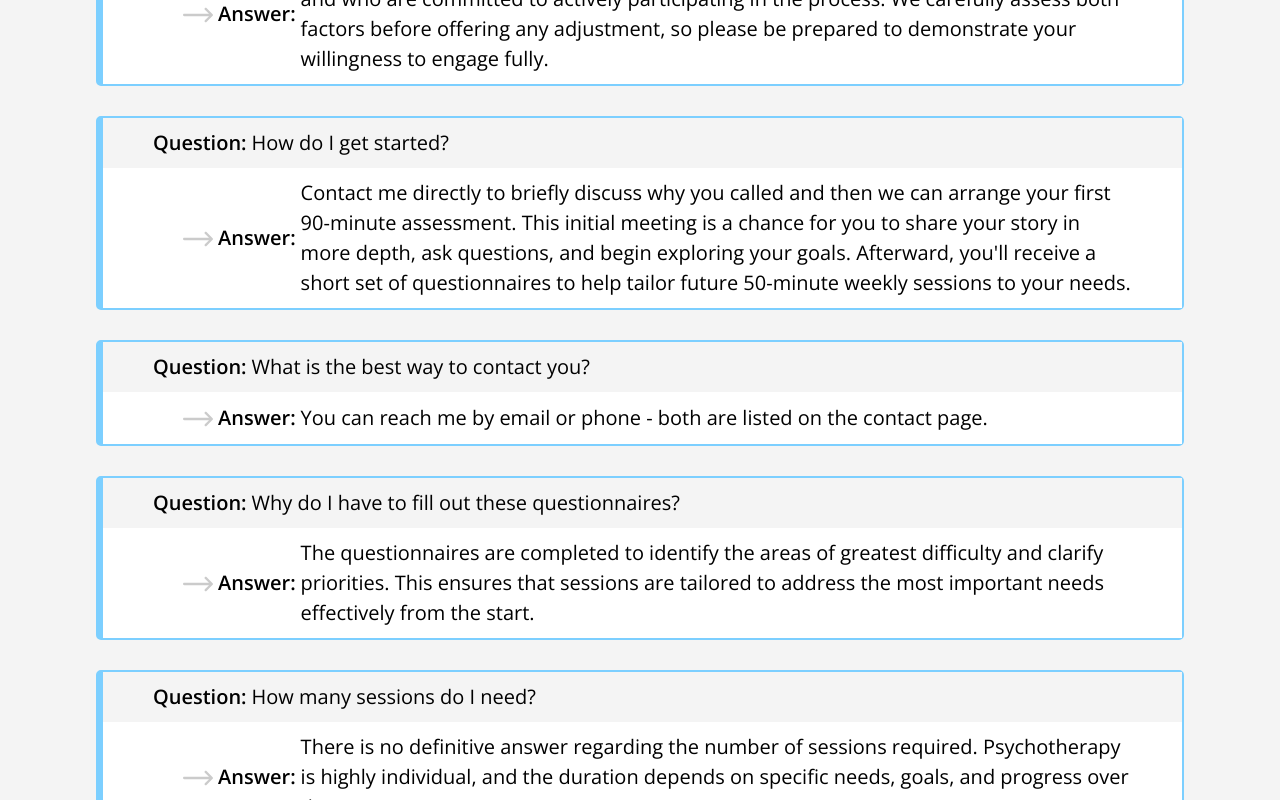
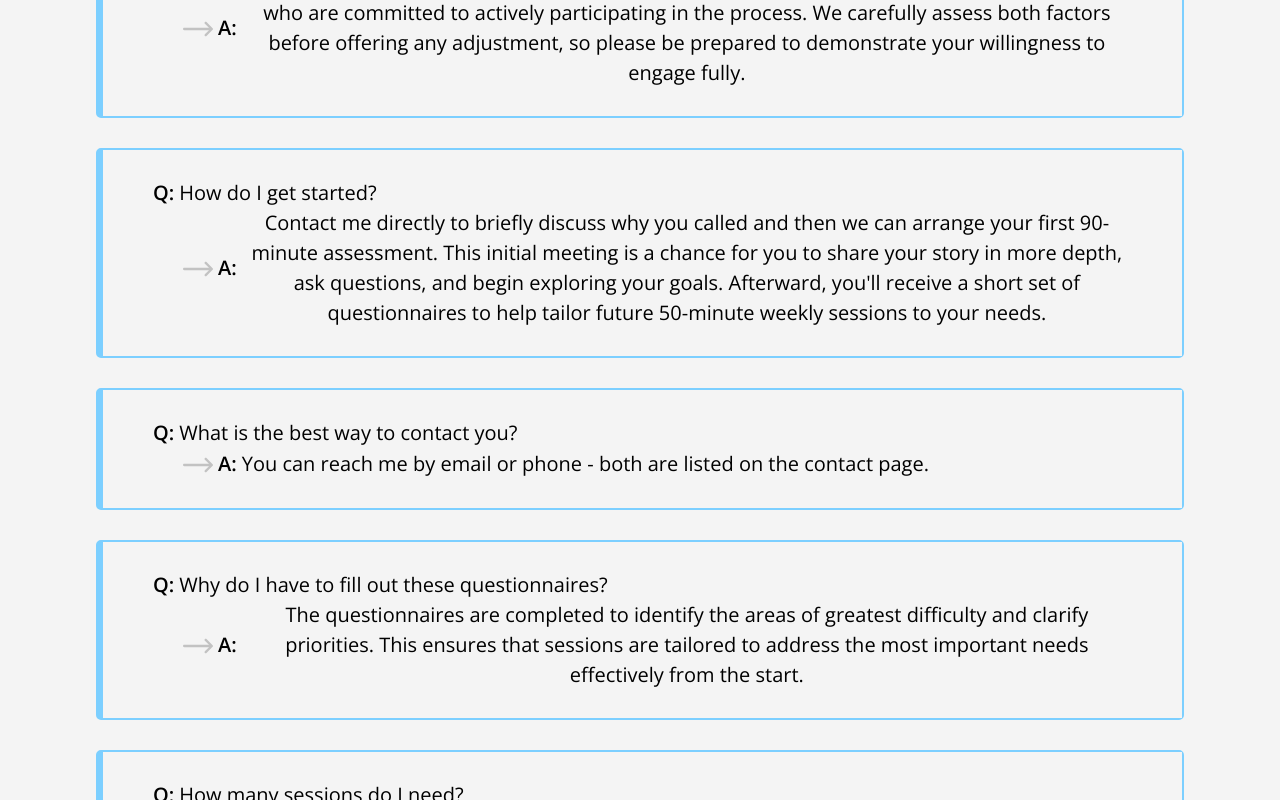
Before and after one commit to SasanTazayoni/integrate-therapy, a React (Vite) app: page /#/faq in a window 1280 px wide. Shown: the part 420-1220 px from the top of the page. Built offline with nearby package versions, Linux system fonts and the light colour scheme.

Commit message:
Add ARIA labels and semantic HTML to FAQItem for accessibility

```diff
--- a/src/components/FAQItem.tsx
+++ b/src/components/FAQItem.tsx
@@ -7,17 +7,17 @@ export default function FAQItem({ question, answer }: FAQItemProps) {
   return (
     <div className="container--large">
       <div className="container--grey">
-        <p className="faq">
-          <span className="faq__qa">Question:</span> {question}
-        </p>
-      </div>
-      <div className="container--white">
-        <p className="faq">
-          <svg className="icon" data-testid="faq-svg">
-            <use href="/integrate-therapy/integratesprite.svg#right-arrow" />
-          </svg>
-          <span className="faq__qa">Answer:</span> {answer}
-        </p>
+        <dl>
+          <dt className="faq" aria-label="Question">
+            <span className="faq__qa">Q:</span> {question}
+          </dt>
+          <dd className="faq" aria-label="Answer">
+            <svg className="icon" data-testid="faq-svg" aria-hidden="true">
+              <use href="/integrate-therapy/integratesprite.svg#right-arrow" />
+            </svg>
+            <span className="faq__qa">A:</span> {answer}
+          </dd>
+        </dl>
       </div>
     </div>
   );
```
